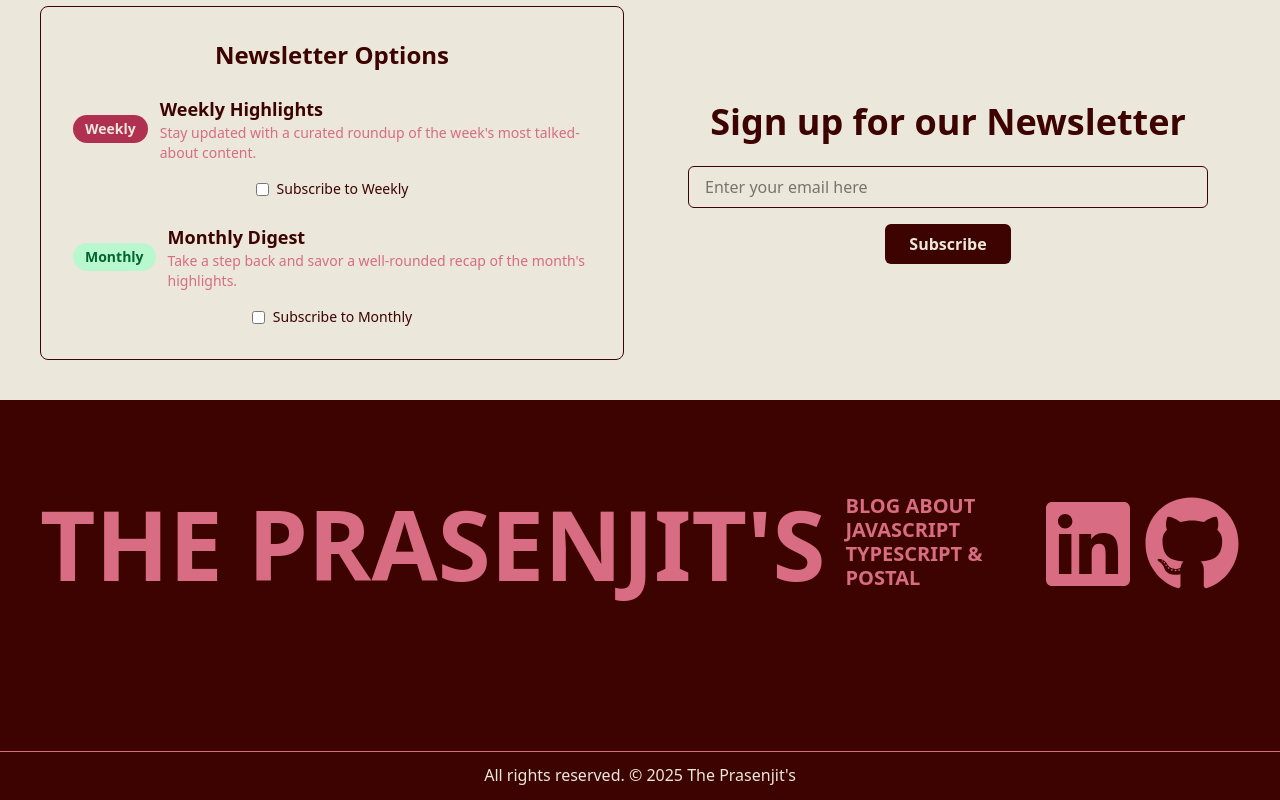
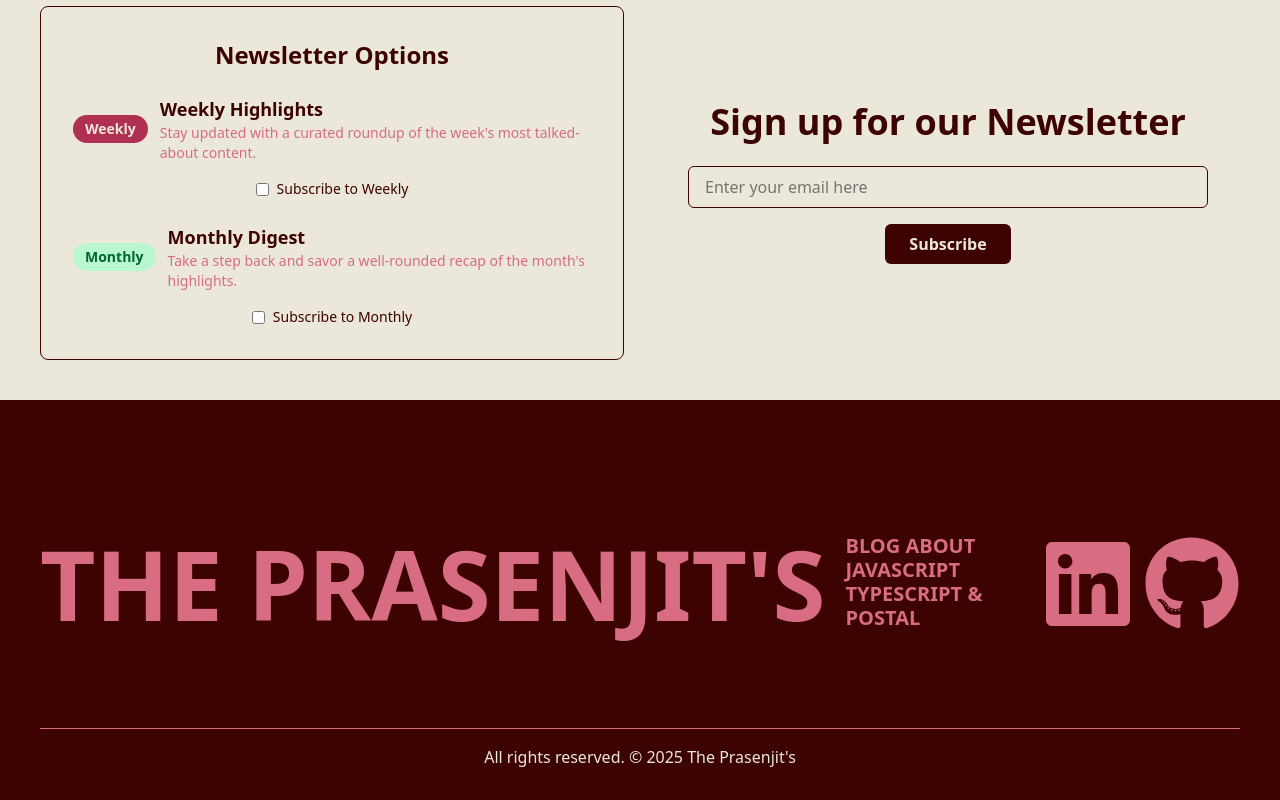
Before and after one commit to prasenjitpriyan/prasenjit-blog, a Next.js app: page / in a window 1280 px wide. Shown: the part 1634-2434 px from the top of the page. Built offline with nearby package versions, Linux system fonts and the light colour scheme.

Commit message:
Footer modified

```diff
--- a/components/Footer.tsx
+++ b/components/Footer.tsx
@@ -1,12 +1,12 @@
 import React from 'react'
-import { FaLinkedin } from 'react-icons/fa'
-import { FaGithub } from 'react-icons/fa'
+import { FaLinkedin, FaGithub } from 'react-icons/fa'
 
 const Footer = () => {
   const currentYear = new Date().getFullYear()
+
   return (
-    <footer className="h-[50svh] bg-color4 relative">
-      <div className="px-5 md:px-10 py-24 flex justify-between">
+    <footer className="h-[50svh] bg-color4 flex flex-col justify-between p-5 md:p-10">
+      <div className="py-24 flex justify-between">
         <h1 className="flex flex-col xl:flex-row uppercase text-3xl sm:text-6xl xl:text-8xl font-extrabold gap-5 text-color2">
           The Prasenjit&apos;s
           <span className="text-color2 flex xl:flex-col gap-1">
@@ -21,13 +21,9 @@ const Footer = () => {
           <FaGithub />
         </div>
       </div>
-      <div className="px-5 md:px-10 border-t border-color2 absolute bottom-12 w-full">
-        <div className="flex flex-col items-center justify-center relative">
-          <p className="text-center text-color1 absolute bottom-[-2.2rem]">
-            All rights reserved. © {currentYear} The Prasenjit&apos;s
-          </p>
-        </div>
-      </div>
+      <p className="border-t border-color2 text-center text-color1 py-4">
+        All rights reserved. © {currentYear} The Prasenjit&apos;s
+      </p>
     </footer>
   )
 }
```
